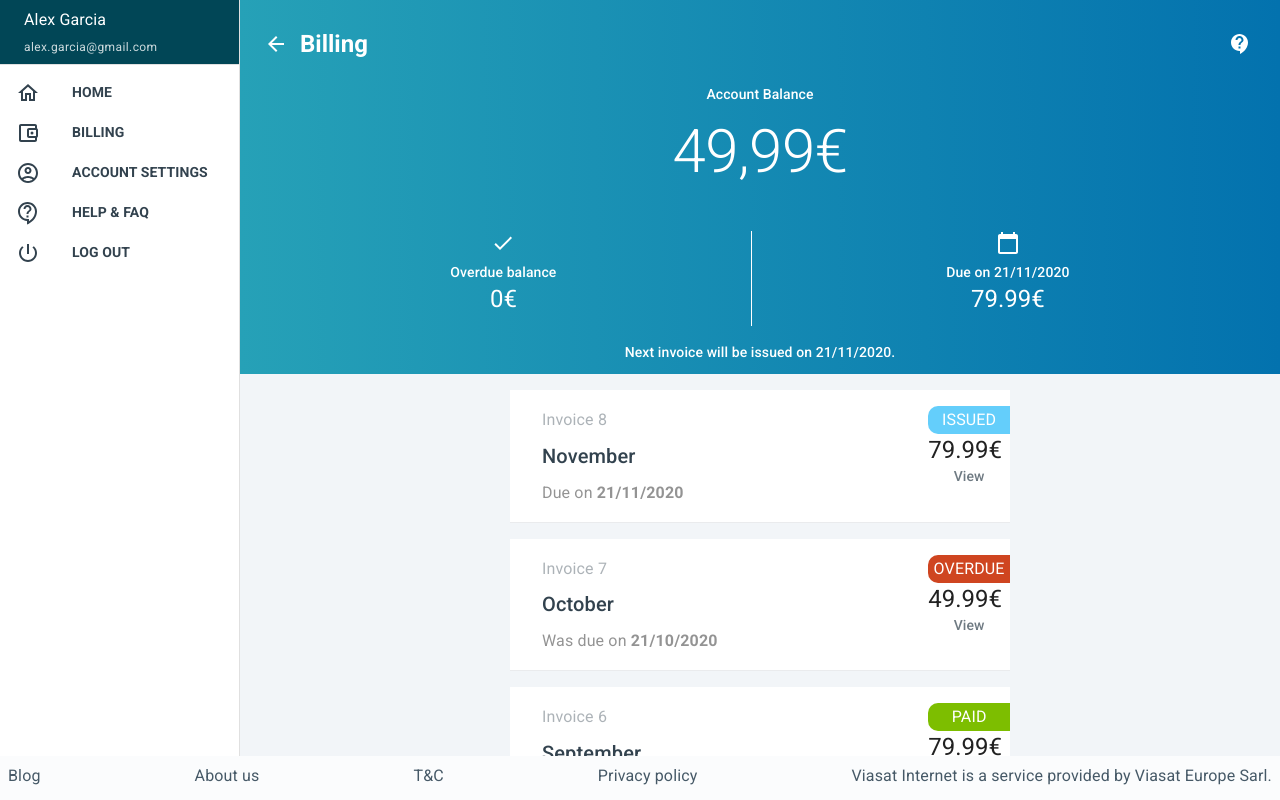
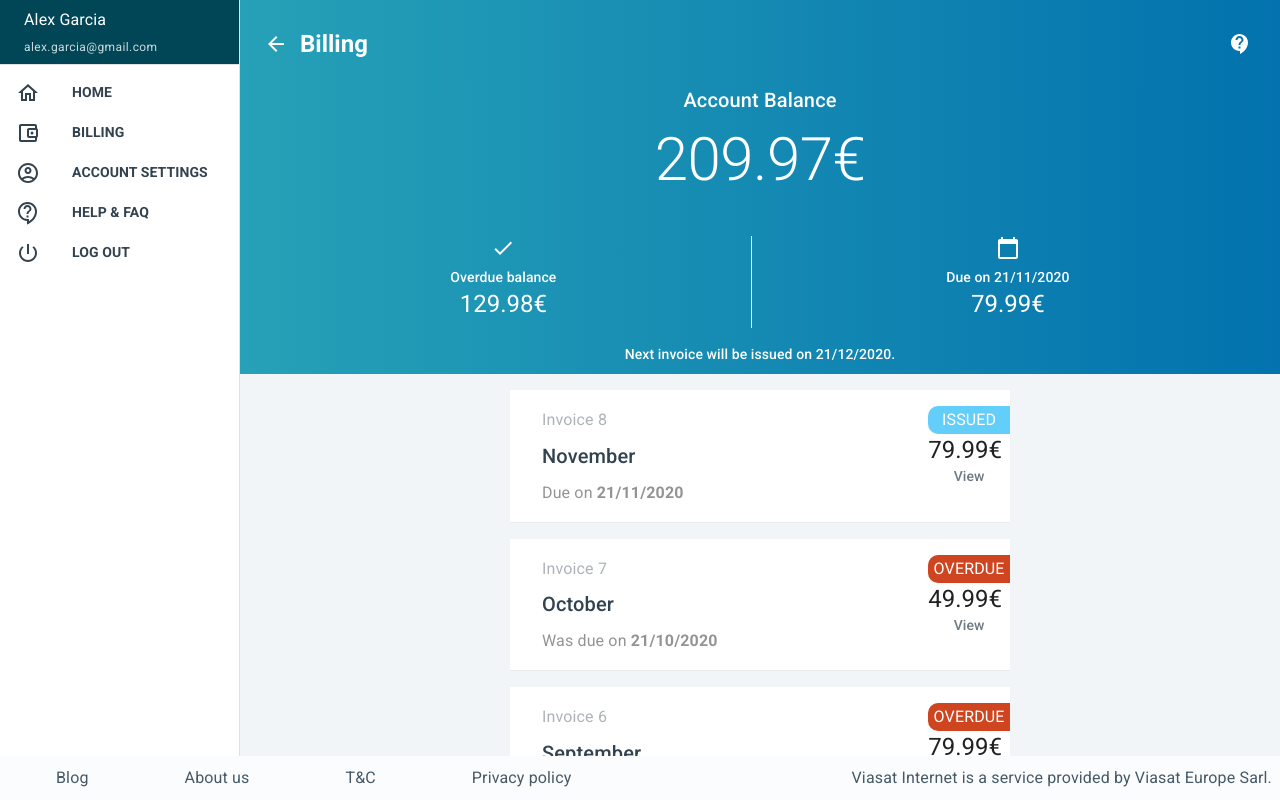
Before and after one commit to anovi0101/billings, a Next.js app: page / in a window 1280 px wide. Shown: the top 800 px of the page. Built offline with nearby package versions, Linux system fonts and the light colour scheme.

Commit message:
Populate invoice details fields tweaks

```diff
--- a/components/Footer.js
+++ b/components/Footer.js
@@ -7,20 +7,21 @@ export default function Footer() {
       position="fixed"
       sx={{
         display: { xs: "none", lg: "flex" },
-        justifyContent: "space-between",
         background: "#FBFCFD",
         color: "#465967",
         p: 1,
         height: "44px",
         bottom: 0,
         left: 0,
+        alignContent: "center",
+        justifyContent: "space-between",
       }}
     >
-      <Typography>Blog</Typography>
-      <Typography>About us</Typography>
-      <Typography>T&C</Typography>
-      <Typography>Privacy policy</Typography>
-      <Typography>
+      <Typography sx={{ padding: "0 3rem" }}>Blog</Typography>
+      <Typography sx={{ padding: "0 3rem" }}>About us</Typography>
+      <Typography sx={{ padding: "0 3rem" }}>T&C</Typography>
+      <Typography sx={{ padding: "0 3rem" }}>Privacy policy</Typography>
+      <Typography sx={{ marginLeft: "auto" }}>
         Viasat Internet is a service provided by Viasat Europe Sarl.
       </Typography>
     </Grid>
--- a/components/InvoiceCard.js
+++ b/components/InvoiceCard.js
@@ -35,6 +35,7 @@ export default function InvoiceCard(props) {
         flexGrow: 1,
         borderRadius: 0,
         boxShadow: "inset 0px -1px 0px rgba(50, 66, 78, 0.1)",
+        "&:not(:first-child)": { marginTop: "16px" },
       }}
     >
       <Link href={props.href} as={`/invoices/${props.id}`} passHref>
@@ -43,7 +44,6 @@ export default function InvoiceCard(props) {
           spacing={2}
           sx={{
             marginLeft: 0,
-            "&:not(:first-child)": { marginTop: "16px" },
             backgroundColor: "#fff",
           }}
         >
--- a/pages/_app.js
+++ b/pages/_app.js
@@ -5,6 +5,17 @@ import CssBaseline from "@mui/material/CssBaseline";
 import { ThemeProvider, createTheme } from "@mui/material/styles";
 
 const theme = createTheme();
+
+const invoiceNumbers = [
+  { id: 8, status: "ISSUED", due: "21/11/2020", amount: 79.99 },
+  { id: 7, status: "OVERDUE", due: "21/10/2020", amount: 49.99 },
+  { id: 6, status: "OVERDUE", due: "21/09/2020", amount: 79.99 },
+  { id: 5, status: "PAID", due: "21/08/2020", amount: 49.99 },
+  { id: 4, status: "PAID", due: "21/07/2020", amount: 29.99 },
+  { id: 3, status: "PAID", due: "21/06/2020", amount: 79.99 },
+  { id: 2, status: "PAID", due: "21/05/2020", amount: 39.99 },
+  { id: 1, status: "PAID", due: "21/04/2020", amount: 79.99 },
+];
 
 function BillingApp({ Component, pageProps }) {
   React.useEffect(() => {
@@ -14,6 +25,8 @@ function BillingApp({ Component, pageProps }) {
       jssStyles.parentElement.removeChild(jssStyles);
     }
   }, []);
+
+  const [state, setState] = React.useState(invoiceNumbers);
 
   return (
     <>
@@ -25,7 +38,7 @@ function BillingApp({ Component, pageProps }) {
         <CssBaseline />
         {/* <sSidebar width={}/> */}
         {/* <Container sx={{}}> */}
-        <Component {...pageProps} />
+        <Component mydata={state} {...pageProps} />
         {/* </Container/> */}
         {/* <Footer /> */}
       </ThemeProvider>
--- a/pages/index.js
+++ b/pages/index.js
@@ -10,7 +10,7 @@ import * as React from "react";
 const invoiceNumbers = [
   { id: 8, status: "ISSUED", due: "21/11/2020", amount: 79.99 },
   { id: 7, status: "OVERDUE", due: "21/10/2020", amount: 49.99 },
-  { id: 6, status: "PAID", due: "21/09/2020", amount: 79.99 },
+  { id: 6, status: "OVERDUE", due: "21/09/2020", amount: 79.99 },
   { id: 5, status: "PAID", due: "21/08/2020", amount: 49.99 },
   { id: 4, status: "PAID", due: "21/07/2020", amount: 29.99 },
   { id: 3, status: "PAID", due: "21/06/2020", amount: 79.99 },
@@ -19,6 +19,35 @@ const invoiceNumbers = [
 ];
 
 const drawerWidth = 240;
+
+function getOverdueBalance() {
+  return invoiceNumbers.reduce(
+    (accumulator, currentElement) =>
+      currentElement.status === "OVERDUE"
+        ? accumulator + currentElement.amount
+        : accumulator,
+    0
+  );
+}
+
+function getAccountBalance() {
+  return invoiceNumbers.reduce(
+    (accumulator, currentElement) =>
+      currentElement.status === "OVERDUE" || currentElement.status === "ISSUED"
+        ? accumulator + currentElement.amount
+        : accumulator,
+    0
+  );
+}
+
+function roundAccountBalance() {
+  return Math.round(getAccountBalance() * 100) / 100;
+}
+
+function getNextIssueDate(date) {
+  const splitDate = date.split("/");
+  return `${splitDate[0]}/${Number(splitDate[1]) + 1}/${splitDate[2]}`;
+}
 
 export default function Home(props) {
   return (
@@ -31,6 +60,7 @@ export default function Home(props) {
           background: "#F2F5F8",
           width: { xs: "auto", lg: `calc(100vw - ${drawerWidth}px)` },
           marginRight: 0,
+          paddingBottom: "calc(44px + 1rem)",
         }}
       >
         <AppBarComponent
@@ -48,8 +78,11 @@ export default function Home(props) {
             display: "grid",
           }}
         >
-          <Typography variant="subtitle2">Account Balance</Typography>
-          <Typography variant="h2">49,99{"\u20AC"}</Typography>
+          <Typography variant="h6">Account Balance</Typography>
+          <Typography variant="h2">
+            {roundAccountBalance()}
+            {"\u20AC"}
+          </Typography>
           <Grid
             container
             sx={{
@@ -63,7 +96,10 @@ export default function Home(props) {
                 <Check />
               </Typography>
               <Typography variant="subtitle2">Overdue balance</Typography>
-              <Typography variant="h5">0{"\u20AC"}</Typography>
+              <Typography variant="h5">
+                {getOverdueBalance()}
+                {"\u20AC"}
+              </Typography>
             </Grid>
 
             <Grid item>
@@ -88,7 +124,8 @@ export default function Home(props) {
             </Grid>
           </Grid>
           <Typography variant="subtitle2">
-            Next invoice will be issued on 21/11/2020.
+            Next invoice will be issued on{" "}
+            {getNextIssueDate(invoiceNumbers[0].due)}.
           </Typography>
         </Box>
         <Invoices invoicesIds={invoiceNumbers} />
```
Also changed, not shown: pages/invoices/[invoice].jsx (+27 -7 lines).
